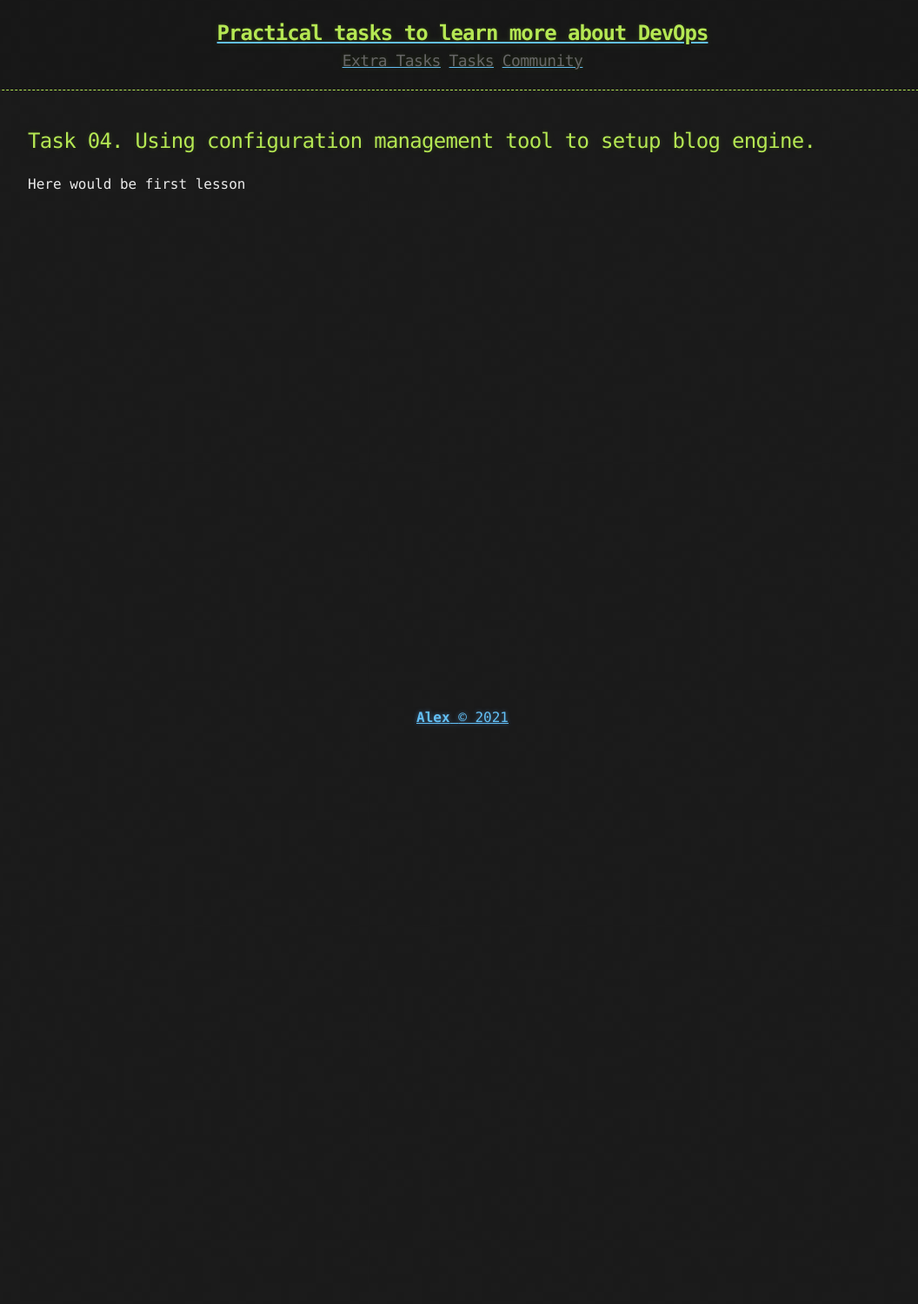
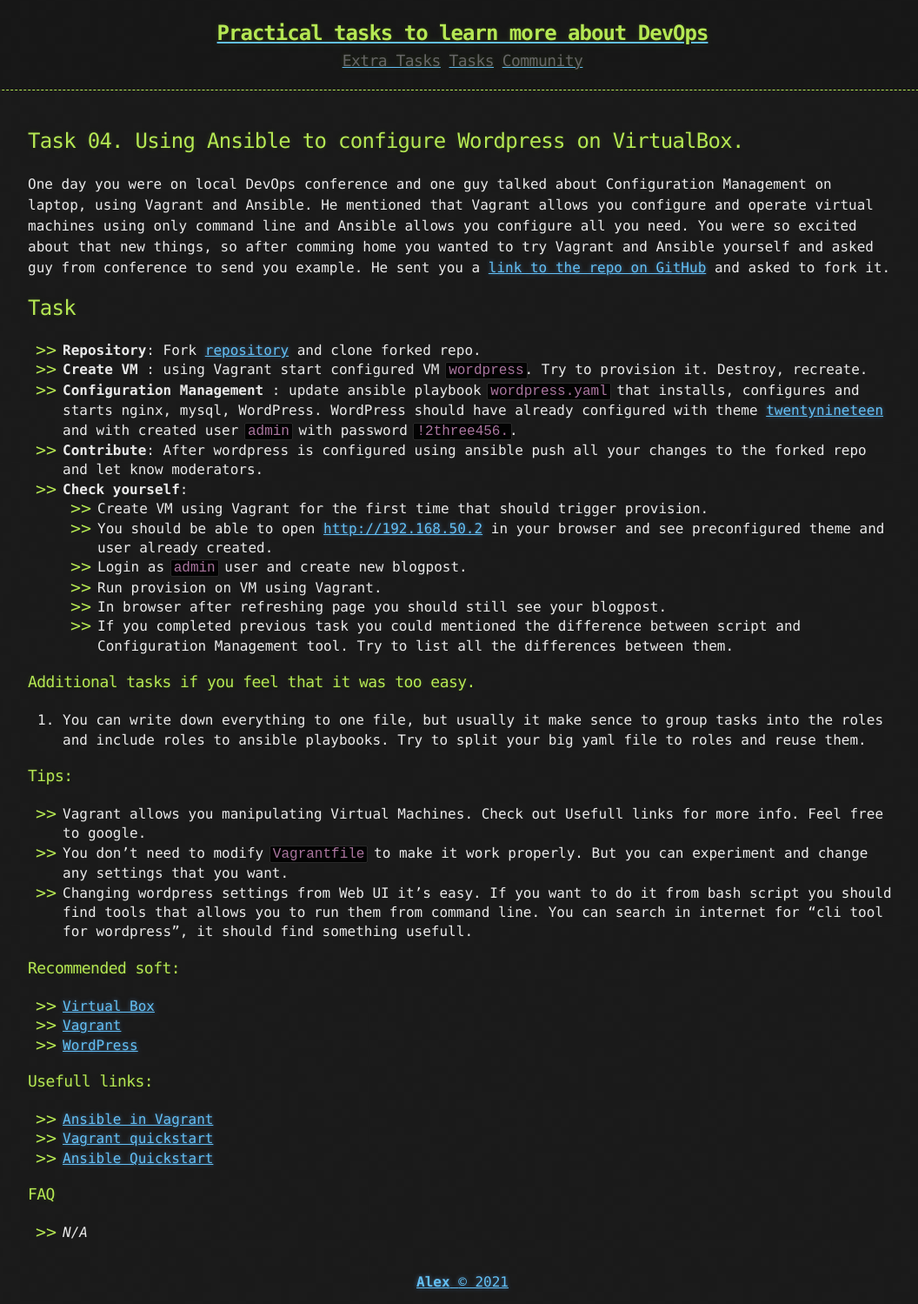
Before and after one commit to korney4eg/korney4eg.github.io, a Jekyll site: the page built from tasks/_posts/2021-01-01-phase1-task4-configuration-management.md, in a window 1280 px wide. Shown: the whole page at 87% size, without its empty margins (108-1164 px from the left). Built offline with Jekyll 4.4.1, drawn with Linux system fonts in a browser that asks for light colours; before the commit the page ends 900 px from its top, so only the background shows below that.

Commit message:
Add task4 for phase1 (#7)
Add task4 for phase1

```diff
--- a/tasks/_posts/2021-01-01-phase1-task4-configuration-management.md
+++ b/tasks/_posts/2021-01-01-phase1-task4-configuration-management.md
@@ -1,7 +1,49 @@
 ---
-title: Task 04. Using configuration management tool to setup blog engine.
+title: Task 04. Using Ansible to configure Wordpress on VirtualBox.
 published: true
+active: true
 tags: "Phase1"
 ---
 
-Here would be first lesson
+
+One day you were on local DevOps conference and one guy talked about Configuration Management on laptop, using Vagrant and Ansible. He mentioned that Vagrant allows you configure and operate virtual machines using only command line and Ansible allows you configure all you need. You were so excited about that new things, so after comming home you wanted to try Vagrant and Ansible yourself and asked guy from conference to send you example. He sent you a [link to the repo on GitHub](https://github.com/learningdevops-makvaz-com/phase01_task04) and asked to fork it.
+<!--more-->
+
+## Task
+
+* **Repository**: Fork [repository](https://github.com/learningdevops-makvaz-com/phase01_task04) and clone forked repo.
+* **Create VM** : using Vagrant start configured VM `wordpress`. Try to provision it. Destroy, recreate.
+* **Configuration Management** : update ansible playbook `wordpress.yaml` that installs, configures and starts nginx, mysql, WordPress. WordPress should have already configured with theme [twentynineteen](https://ru.wordpress.org/themes/twentynineteen/) and with created user `admin` with password `!2three456.`.
+* **Contribute**: After wordpress is configured using ansible push all your changes to the forked repo and let know moderators.
+* **Check yourself**:
+  1. Create VM using Vagrant for the first time that should trigger provision.
+  2. You should be able to open [http://192.168.50.2](http://192.168.50.2) in your browser and see preconfigured theme and user already created.
+  3. Login as `admin` user and create new blogpost.
+  4. Run provision on VM using Vagrant.
+  5. In browser after refreshing page you should still see your blogpost.
+  6. If you completed previous task you could mentioned the difference between script and Configuration Management tool. Try to list all the differences between them.
+
+### Additional tasks if you feel that it was too easy.
+1. You can write down everything to one file, but usually it make sence to group tasks into the roles and include roles to ansible playbooks. Try to split your big yaml file to roles and reuse them.
+
+### Tips:
+
+* Vagrant allows you manipulating Virtual Machines. Check out Usefull links for more info. Feel free to google.
+* You don't need to modify `Vagrantfile` to make it work properly. But you can experiment and change any settings that you want.
+* Changing wordpress settings from Web UI it's easy. If you want to do it from bash script you should find tools that allows you to run them from command line. You can search in internet for "cli tool for wordpress", it should find something usefull.
+
+### Recommended soft:
+
+* [Virtual Box](https://www.virtualbox.org/wiki/Downloads)
+* [Vagrant](https://www.vagrantup.com/downloads)
+* [WordPress](https://wordpress.org/download/)
+
+### Usefull links:
+
+* [Ansible in Vagrant](https://www.vagrantup.com/docs/provisioning/ansible_intro)
+* [Vagrant quickstart](https://learn.hashicorp.com/tutorials/vagrant/getting-started-index?in=vagrant/getting-started)
+* [Ansible Quickstart](https://www.redhat.com/en/blog/system-administrators-guide-getting-started-ansible-fast?extIdCarryOver=true&sc_cid=701f2000001OH7YAAW)
+
+### FAQ
+
+* *N/A*
```
Also changed, not shown: 1 other file.
